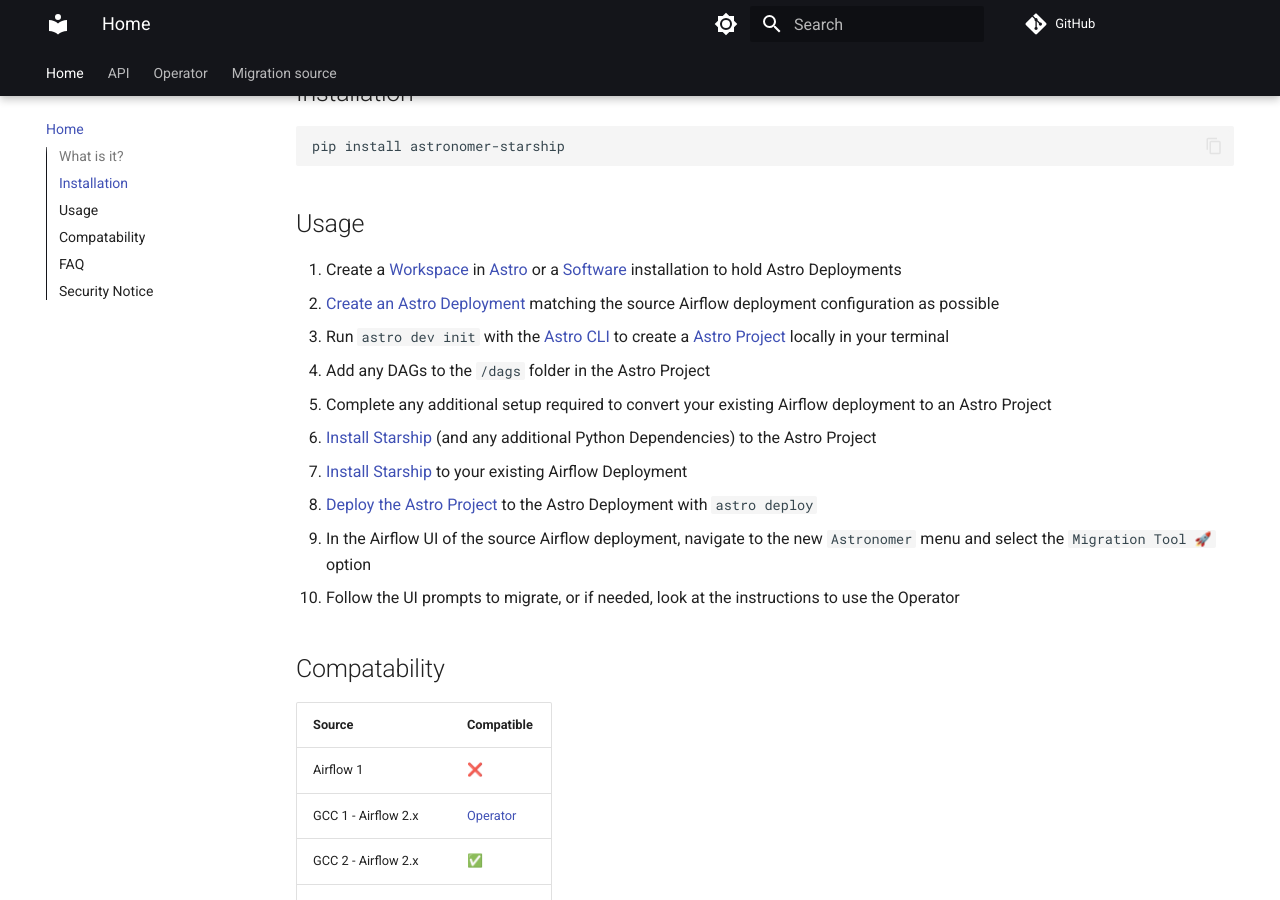
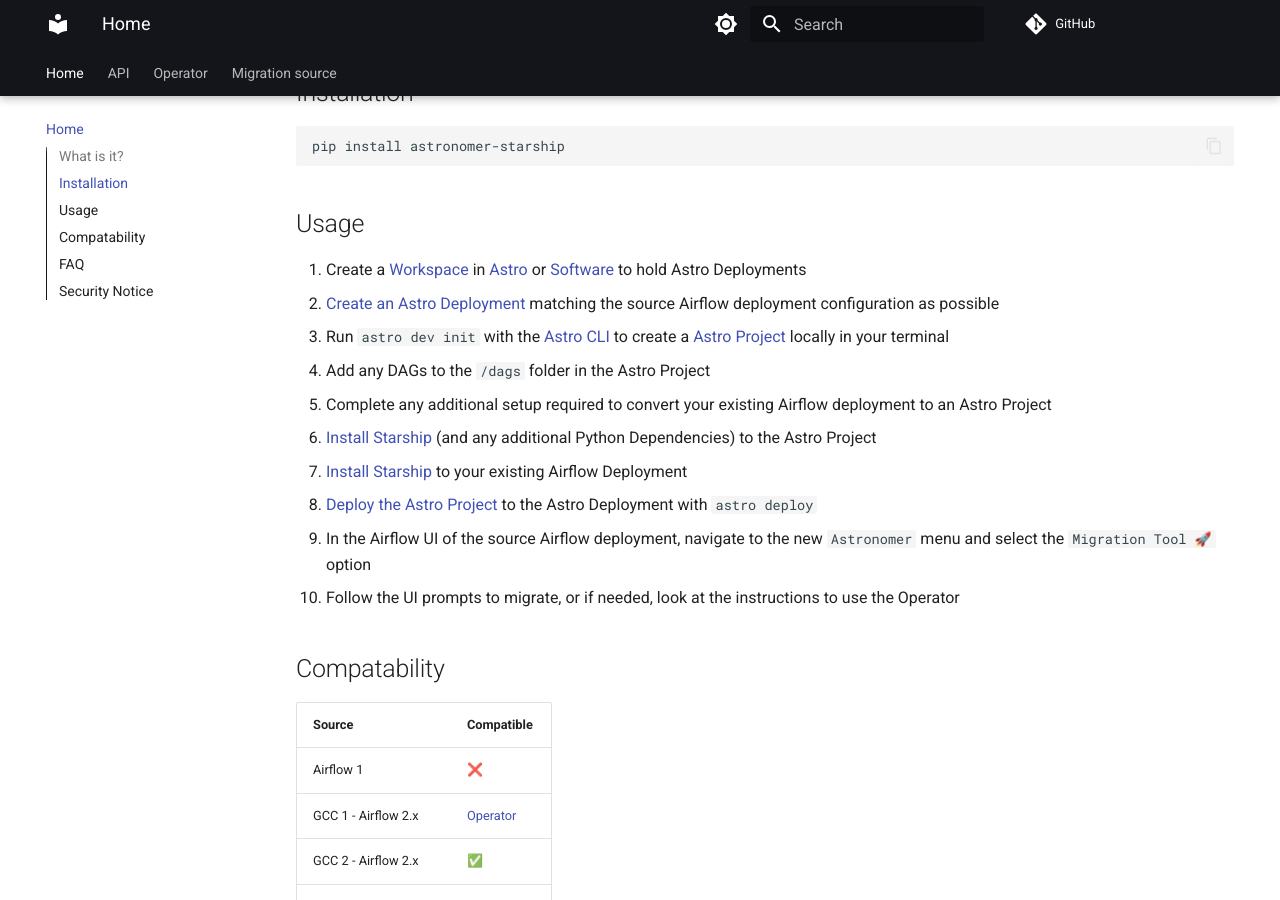
Before and after one commit to astronomer/starship, an MkDocs documentation site: the page built from docs/index.md, in a window 1280 px wide and 900 px high, scrolled down 800 px. Built offline with MkDocs 1.6.1 and Material for MkDocs 9.7.7, drawn with Linux system fonts in a browser that asks for light colours; comment, search, counter and statistics services are not loaded.

Commit message:
update wording

````diff
--- a/docs/index.md
+++ b/docs/index.md
@@ -28,7 +28,7 @@
 ```
 
 ## Usage
-1. Create a [Workspace](https://docs.astronomer.io/astro/manage-workspaces) in [Astro](https://cloud.astronomer.io/) or a [Software](https://docs.astronomer.io/software) installation to hold Astro Deployments
+1. Create a [Workspace](https://docs.astronomer.io/astro/manage-workspaces) in [Astro](https://cloud.astronomer.io/) or [Software](https://docs.astronomer.io/software) to hold Astro Deployments
 2. [Create an Astro Deployment](https://docs.astronomer.io/astro/create-deployment) matching the source Airflow deployment configuration as possible
 3. Run `astro dev init` with the [Astro CLI](https://docs.astronomer.io/astro/cli/overview) to create a [Astro Project](https://docs.astronomer.io/astro/cli/develop-project) locally in your terminal
 4. Add any DAGs to the `/dags` folder in the Astro Project
````
